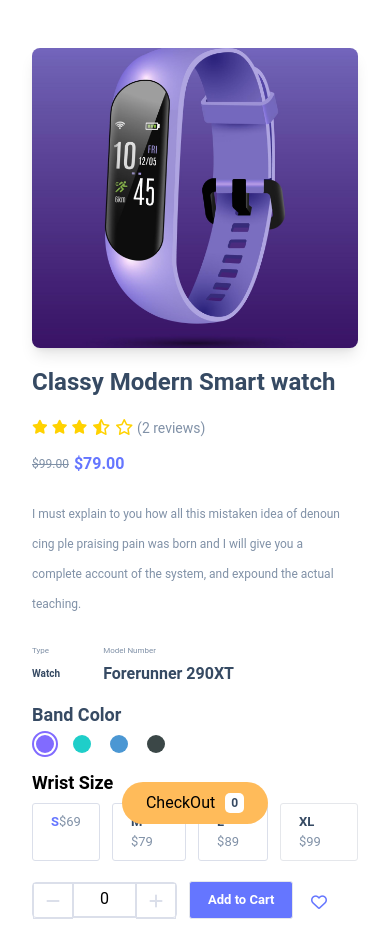
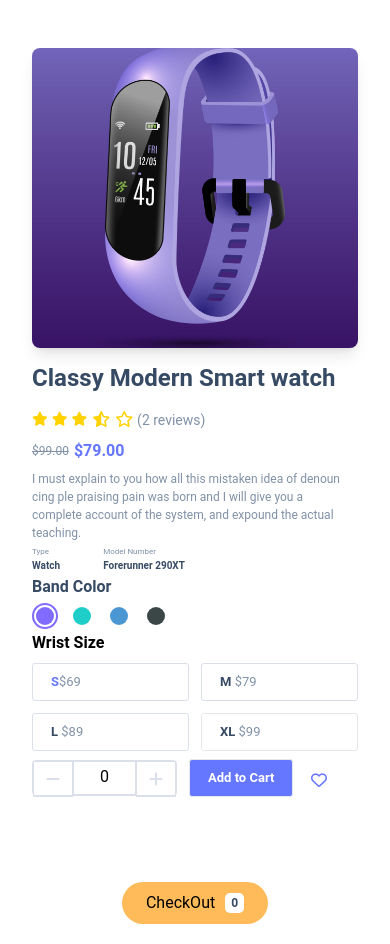
Before and after one commit to shamsalm0/test-assignment, a plain HTML site: page index.html in a window 390 px wide. Before the commit the page ends 919 px from the top, so only its background shows below. Drawn offline with nearby package versions, Linux system fonts and the light colour scheme; some icons are missing.

Commit message:
try to make responsive for every device

```diff
--- a/index.html
+++ b/index.html
@@ -14,13 +14,13 @@
 <div class="relative container  mx-auto px-8 pt-12 flex flex-col items-center gap-16">
 
         <div class="lg:flex gap-[60px] max-w-[1320px] w-full items-center h-[720px]">
-            <div class="flex-shrink-0 max-w-1/2">
-                <img id="product-image" class="w-full h-[300px] md:h-auto max-h-[720px] object-cover rounded-lg shadow-lg" src="/src/assets/violet.png" alt="" height="720"  />
+            <div class="flex-shrink-0 ">
+                <img id="product-image" class="w-full h-[300px] md:h-[500px] lg:h-auto  max-h-[720px] object-cover rounded-lg shadow-lg" src="/src/assets/violet.png" alt="" height="720"  />
             </div>
             <!--  -->
-            <div class="w-full max-w-1/2">
+            <div class="w-full ">
                <div class="py-3">
-                <p class=" font-semibold text-[24px] md:text-[40px] text-[#364A63] leading-[44px]">Classy Modern Smart watch</p>
+                <p class=" font-semibold text-[24px] md:text-[40px] text-[#364A63] md:leading-[44px]">Classy Modern Smart watch</p>
                </div>
                 <div class="pr-1 pb-1">
                     <i class="fa-solid fa-star fa-sm text-[#FFD200]"></i>
@@ -28,34 +28,34 @@
                     <i class="fa-solid fa-star fa-sm text-[#FFD200]"></i>
                     <i class="fa-regular fa-star-half-stroke text-[#FFD200]"></i>
                     <i class="fa-regular fa-star text-[#FFD200]"></i>
-                    <span class="font-base leading-[23.1px] text-sm text-[#8091A7]">(2 reviews)</span>
+                    <span class="text-base md:leading-[23.1px] text-sm text-[#8091A7]">(2 reviews)</span>
                 </div>
                 <!--  -->
-                <div class="pt-[5px] flex gap-[5px]">
+                <div class="md:pt-[5px] flex gap-[5px]">
                     <p id="previousPrice" class="text-[12px] md:text-[20px] text-[#8091A7] leading-[30px] font-normal line-through">$99.00</p>
                     <p id="newPrice" class="text-[16px] md:text-[24px] text-[#6576FF] leading-[30px] font-bold ">$79.00</p>
                 </div>
                 <!--  -->
-                <div class="flex pt-5 pr-1 gap-[8px] ">
-                   <p class="font-base text-[12px] md:text-[18px] text-[#8091A7]  leading-[30px]">
+                <div class="flex pt-1 md:pt-3 lg:pt-5 pr-1 gap-[8px] ">
+                   <p class="font-base text-[12px] md:text-[18px] text-[#8091A7]  md:leading-[30px]">
                     I must explain to you how all this mistaken idea of denoun cing ple praising pain was born and I will give you a complete account of the system, and expound the actual teaching.
                    </p>
                 </div>
                 <!--  -->
-                <div class="flex pt-5 pr-1 gap-[43px]">
+                <div class="flex pt-1 md:pt-3 lg:pt-5 pr-1 gap-[43px]">
                     <div class="">
-                        <p class="text-[8px] md:text-sm leading-[23.1px] font-normal text-[#8091A7]">Type</p>
-                        <p class="text-[10px] md:text-base font-bold leading-[23px] text-[#364A63]">Watch</p>
+                        <p class="text-[8px] md:text-sm md:leading-[23.1px] font-normal text-[#8091A7]">Type</p>
+                        <p class="text-[10px] md:text-base font-bold md:leading-[23px] text-[#364A63]">Watch</p>
                     </div>
                     <!--  -->
                     <div>
-                        <p class="font-normal text-[8px] md:text-sm leading-[23.1px] text-[#8091A7]">Model Number</p>
-                        <p class="font-bold text-[10px] text-base leading-[23px] text-[#364A63]">Forerunner 290XT </p>
+                        <p class="font-normal text-[8px] md:text-sm md:leading-[23.1px] text-[#8091A7]">Model Number</p>
+                        <p class="font-bold text-[10px] md:text-base md:leading-[23px] text-[#364A63]">Forerunner 290XT </p>
                     </div>
                 </div>
                                 <!--  -->
-                <div class="pt-5 pr-1 flex flex-col gap-[10px]">
-                    <p class="text-lg font-bold leading-5 text-[#364A63]">Band Color</p>
+                <div class="pt-1 md:pt-3 lg:pt-5 pr-1 flex flex-col gap-[10px]">
+                    <p class="text-base md:text-lg font-bold leading-5 text-[#364A63]">Band Color</p>
                    <div class="flex flex-row gap-[19px] ml-1">
                     <div class="band w-[18px] h-[18px] bg-[#816BFF] rounded-full outline outline-offset-2 outline-2 outline-[#816BFF]" data-color="#816BFF" data-image="/src/assets/violet.png"></div>
                     <div class="band w-[18px] h-[18px] bg-[#1FCEC9] rounded-full" data-color="#1FCEC9" data-image="/src/assets/green.png"></div>
@@ -64,11 +64,11 @@
                    </div>
                 </div>
                 <!--  -->
-                <div class="pt-5 flex flex-col gap-[10px] justify-center">
+                <div class="pt-2 md:pt-3 lg:pt-5 flex flex-col gap-[10px] justify-center">
 
-                        <p class="font-bold text-lg leading-5">Wrist Size</p>
-                   <div class="flex gap-[12px]">
-                    <div class="size px-[18px] py-[8px] border border-[#DBDFEA]  flex gap-[10px] rounded-[3px]">
+                        <p class="font-bold text-base md:text-lg leading-5">Wrist Size</p>
+                   <div class="grid grid-cols-2 md:grid-cols-4 gap-[12px]">
+                    <div class="size px-[18px] py-[8px] border border-[#DBDFEA]  flex items-center gap-[10px] rounded-[3px]">
                         <p class="font-bold text-[13px] leading-5 text-[#6576FF]"><span class="size-name">S</span><span class="font-normal text-[#8091A7]">$69</span></p>
                     </div>
                     <div class="size px-[18px] py-[8px] border border-[#DBDFEA] flex gap-[10px] rounded-[3px]">
@@ -83,7 +83,7 @@
                    </div>
                 </div>
                 <!--  -->
-                <div class="pt-5 flex items-center gap-[12px]">
+                <div class="pt-2 md:pt-3 lg:pt-5 flex items-center gap-[12px]">
                     <div class="h-9 flex   border border-[#DBDFEA] rounded-[4px]">
                         <div class="px-3 py-3 h-9 flex  gap-[10px] border-[0.5px] border-[#DBDFEA]">
                             <button class="flex items-center text-[#DBDFEA]"><i id="decrement" class="fa-solid fa-minus"></i></button>
@@ -112,7 +112,7 @@
 
 
 
-     <div class="fixed lg:relative bottom-0 lg:flex   py-5 ">
+     <div class="mt-[30px] md:mt-[20vh] lg:mt-0 lg:relative  lg:flex   py-5 ">
         <div class="h-[42px] py-2 px-6 flex gap-[10px] border-none rounded-[24px] bg-[#FFBB5A]">
             <button class="flex items-center gap-[10px]" id="checkOut"> CheckOut <div class="bg-white px-[6px] py-[2px] flex gap-[8px] rounded-[5px]"> <span id="checkOut-count" class=" text-[#364A63] text-[12px] leading-[16px] font-bold ">0</span> </div></button>
         </div>
```
